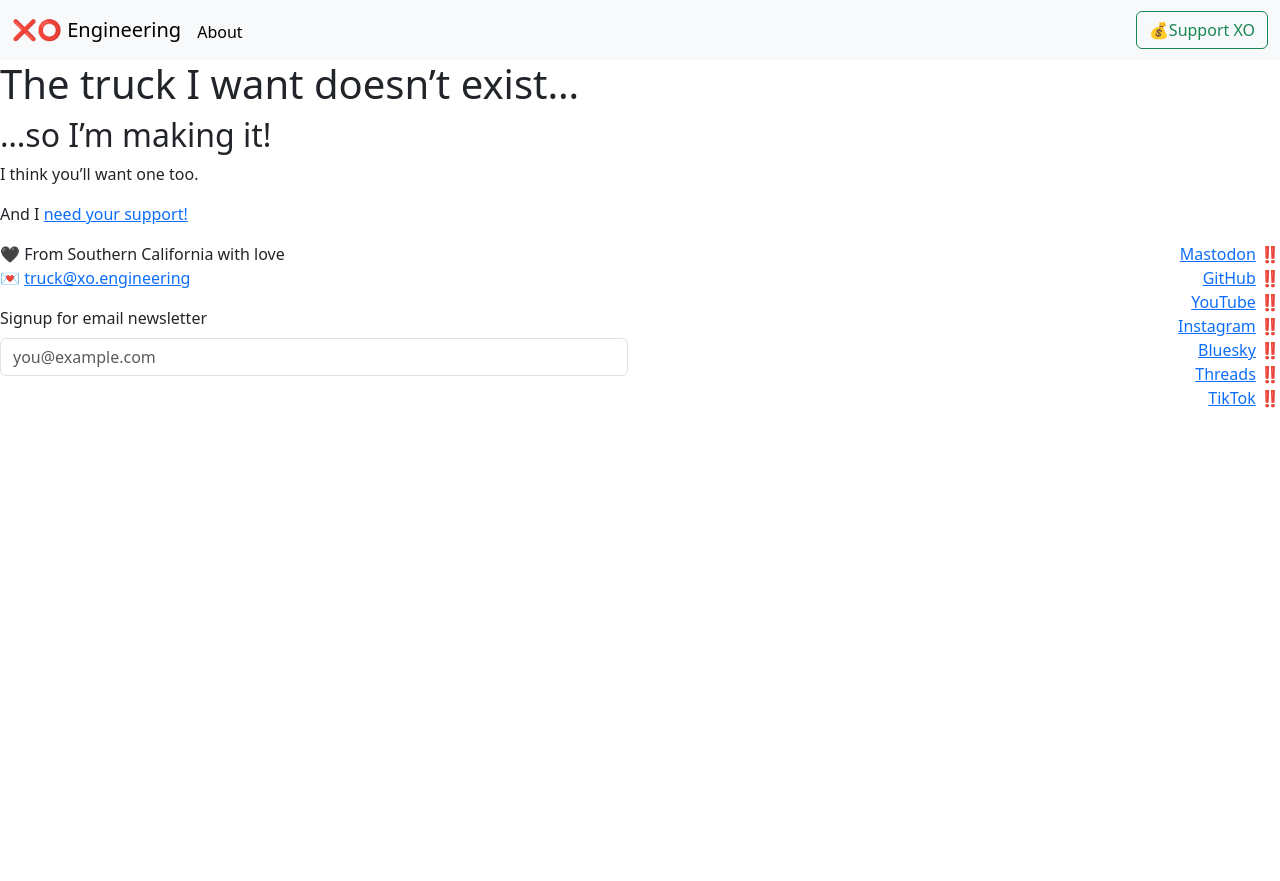
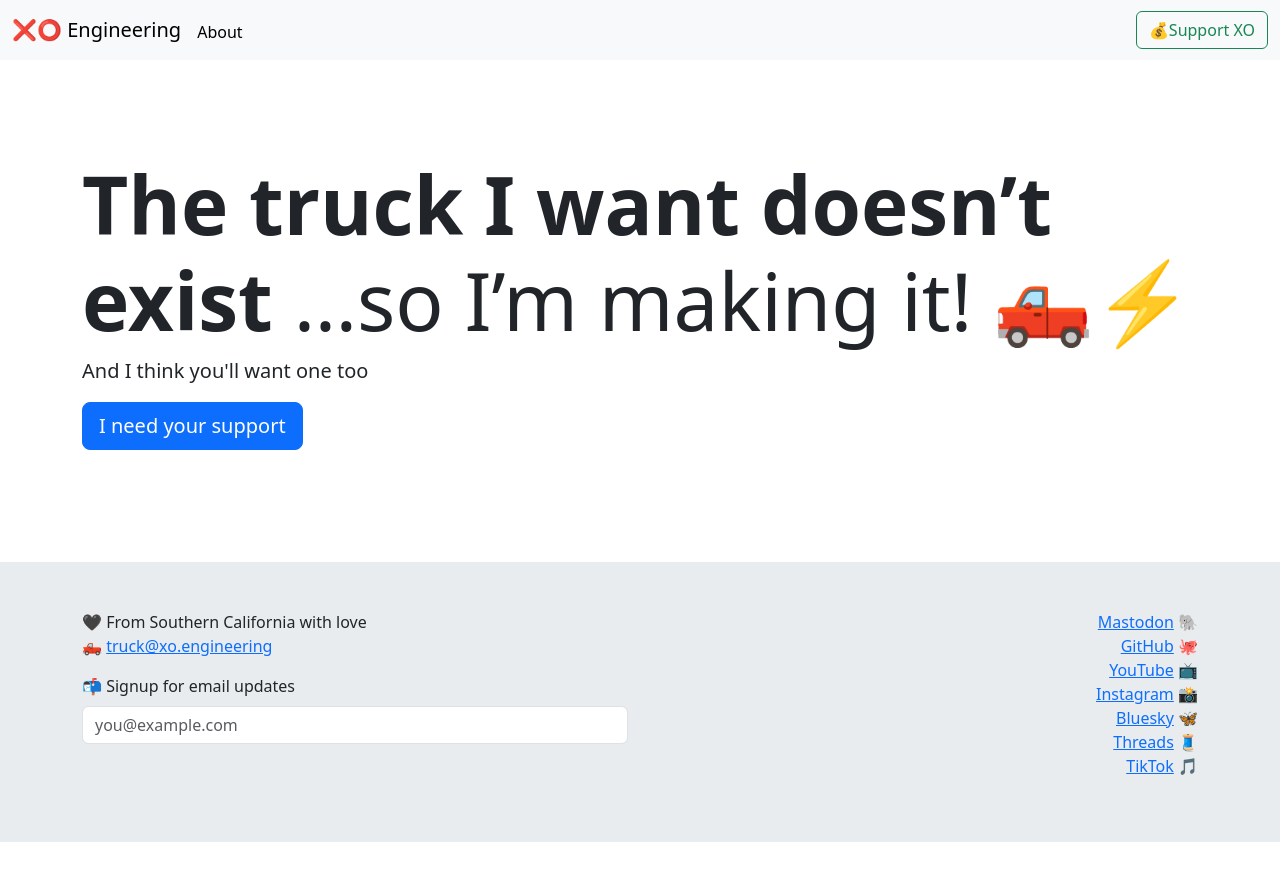
Before and after one commit to xoengineering/xo.engineering, a Jekyll site: the page built from index.html, in a window 1280 px wide. Shown: the top 881 px of the page. Built offline with Jekyll 4.4.1, drawn with Linux system fonts in a browser that asks for light colours.

Commit message:
Homepage hero

```diff
--- a/_includes/footer.html
+++ b/_includes/footer.html
@@ -1,27 +1,29 @@
-<footer>
+<div class="bg-body-secondary py-5 my-5">
+  <footer class="container">
     <div class="row">
       <div class="col">
         <ul class="list-unstyled">
           <li>🖤 From Southern California with love</li>
-        <li>💌 <a href="mailto:truck@xo.engineering">truck@xo.engineering</a></li>
+          <li>🛻 <a href="mailto:truck@xo.engineering">truck@xo.engineering</a></li>
         </ul>
 
         <form action="#">
-        <label class="form-label" for="newsletter">Signup for email newsletter</label>
+          <label class="form-label" for="newsletter">📬 Signup for email updates</label>
           <input class="form-control" type="email" name="newsletter" id="newsletter" placeholder="you@example.com">
         </form>
       </div>
 
       <div class="col text-end">
         <ul class="list-unstyled">
-        <li><a href="#" target="_blank">Mastodon</a> ‼️</li>
-        <li><a href="#" target="_blank">GitHub</a> ‼️</li>
-        <li><a href="#" target="_blank">YouTube</a> ‼️</li>
-        <li><a href="#" target="_blank">Instagram</a> ‼️</li>
-        <li><a href="#" target="_blank">Bluesky</a> ‼️</li>
-        <li><a href="#" target="_blank">Threads</a> ‼️</li>
-        <li><a href="#" target="_blank">TikTok</a> ‼️</li>
+          <li><a href="#" target="_blank">Mastodon</a> 🐘</li>
+          <li><a href="#" target="_blank">GitHub</a> 🐙</li>
+          <li><a href="#" target="_blank">YouTube</a> 📺</li>
+          <li><a href="#" target="_blank">Instagram</a> 📸</li>
+          <li><a href="#" target="_blank">Bluesky</a> 🦋</li>
+          <li><a href="#" target="_blank">Threads</a> 🧵</li>
+          <li><a href="#" target="_blank">TikTok</a> 🎵</li>
         </ul>
       </div>
     </div>
   </footer>
+</footer>
--- a/_layouts/default.html
+++ b/_layouts/default.html
@@ -27,7 +27,7 @@
 <body>
   {% include header.html %}
 
-  <main>
+  <main class="container py-5 my-5">
     {{ content }}
   </main>
 
--- /dev/null
+++ b/index.html
@@ -0,0 +1,16 @@
+---
+layout: default
+---
+
+<div class="my">
+  <h1 class="display-1">
+    <b class="display-1 fw-bold">The truck I want doesn’t exist</b>
+    <span>…so I’m making it!</span>
+    🛻⚡️
+  </h1>
+</div>
+
+
+<p class="lead">And I think you'll want one too</p>
+
+<p><a href="/support" class="btn btn-lg btn-primary">I need your support</a></p>
```
Also changed, not shown: index.markdown (deleted, +0 -10 lines). Lines whose indentation alone changed are shown as unchanged.
